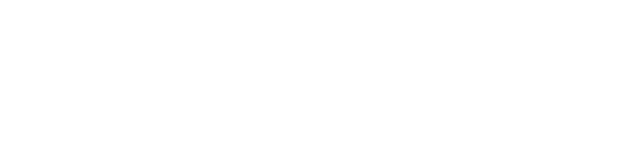
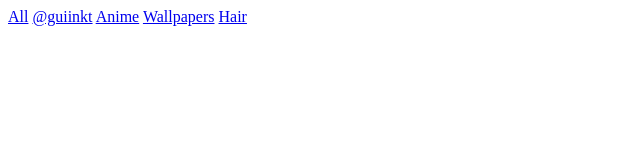
Before and after one commit to guiinkt/Guinterest, a plain HTML site: page index.html in a window 1280 px wide. Shown: the whole page, without its empty margins (0-640 px from the left). Drawn offline with Linux system fonts and the light colour scheme.

Commit message:
nav inital structure

```diff
--- a/index.html
+++ b/index.html
@@ -8,6 +8,12 @@
     <link rel="stylesheet" href="./style.css">
 </head>
 <body>
-
+    <nav>
+        <a href="#">All</a>
+        <a href="#">@guiinkt</a>
+        <a href="#">Anime</a>
+        <a href="#">Wallpapers</a>
+        <a href="#">Hair</a>
+    </nav>
 </body>
 </html>
```
